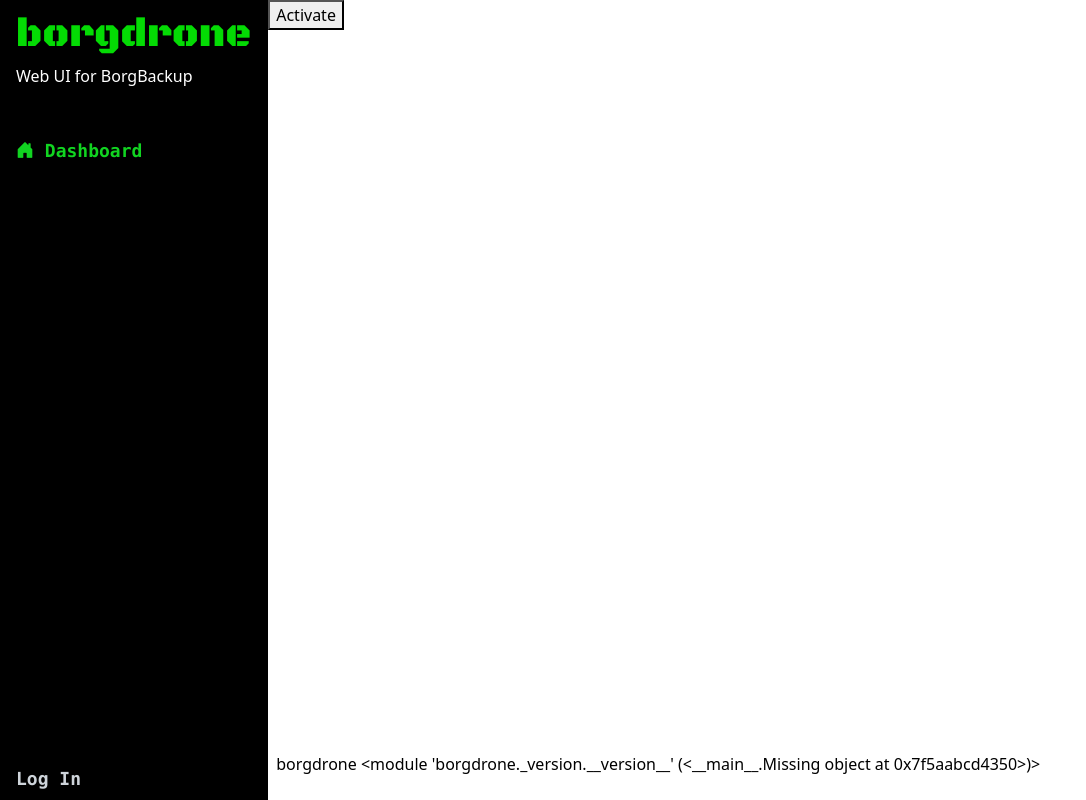
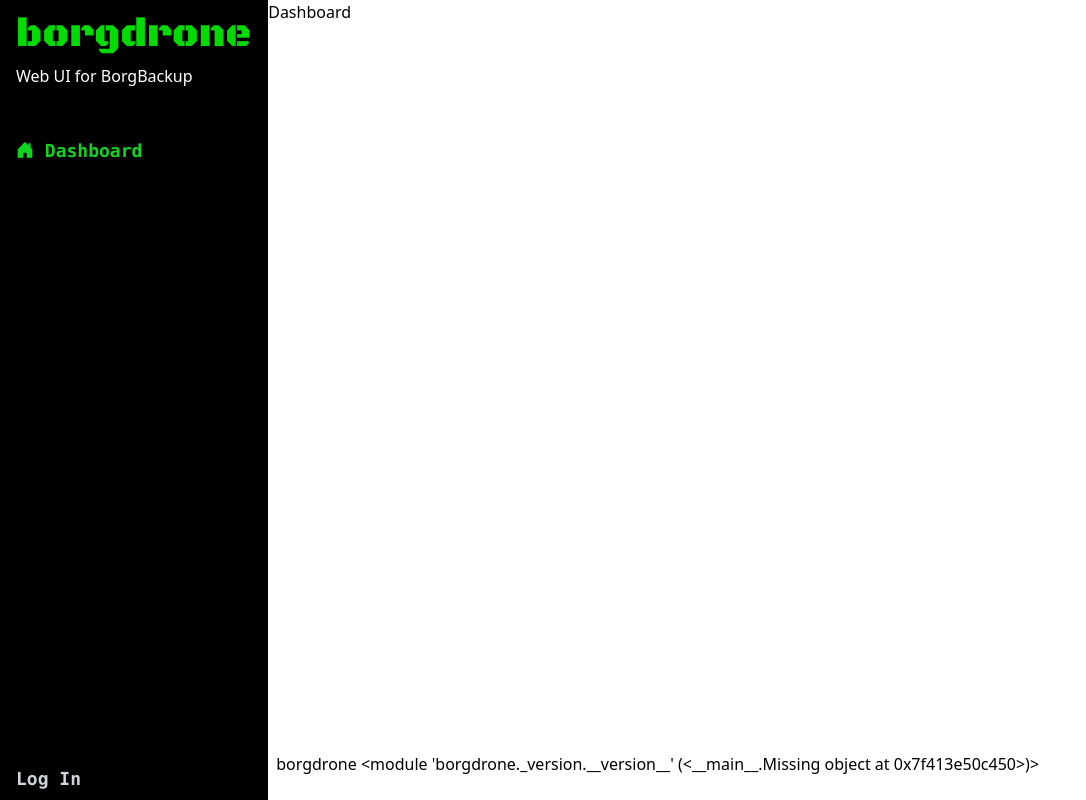
Before and after one commit to gravityfargo/BorgDrone, a Flask app: page / in a window 1280 px wide. Shown: the whole page, without its empty margins (0-1086 px from the left). Run offline with Flask 3, Linux system fonts and the light colour scheme; parts of the project's set-up code (start-up, migrations or seed data) failed here and were passed over; some libraries are stand-ins or nearby versions.

Commit message:
Emptied file

```diff
--- a/borgdrone/dashboard/templates/dashboard/index.html
+++ b/borgdrone/dashboard/templates/dashboard/index.html
@@ -1,6 +1 @@
-{% include 'js_functions.html' %}
-<div id="tab-content" role="tabpanel" class="tab-content">
-    <button hx-get="/activate" hx-add="active">
-        Activate
-    </button>
-</div>
+Dashboard
```
